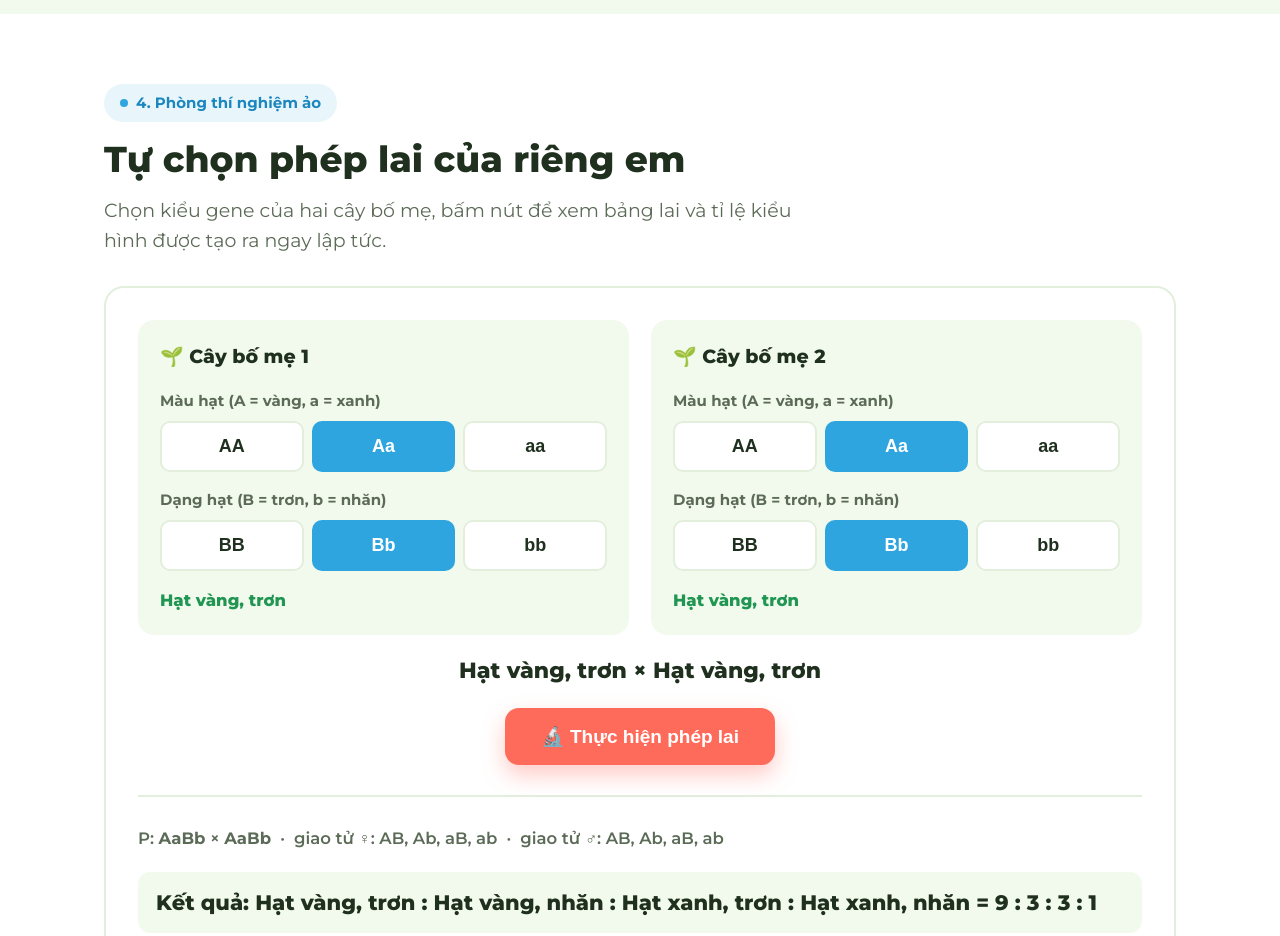
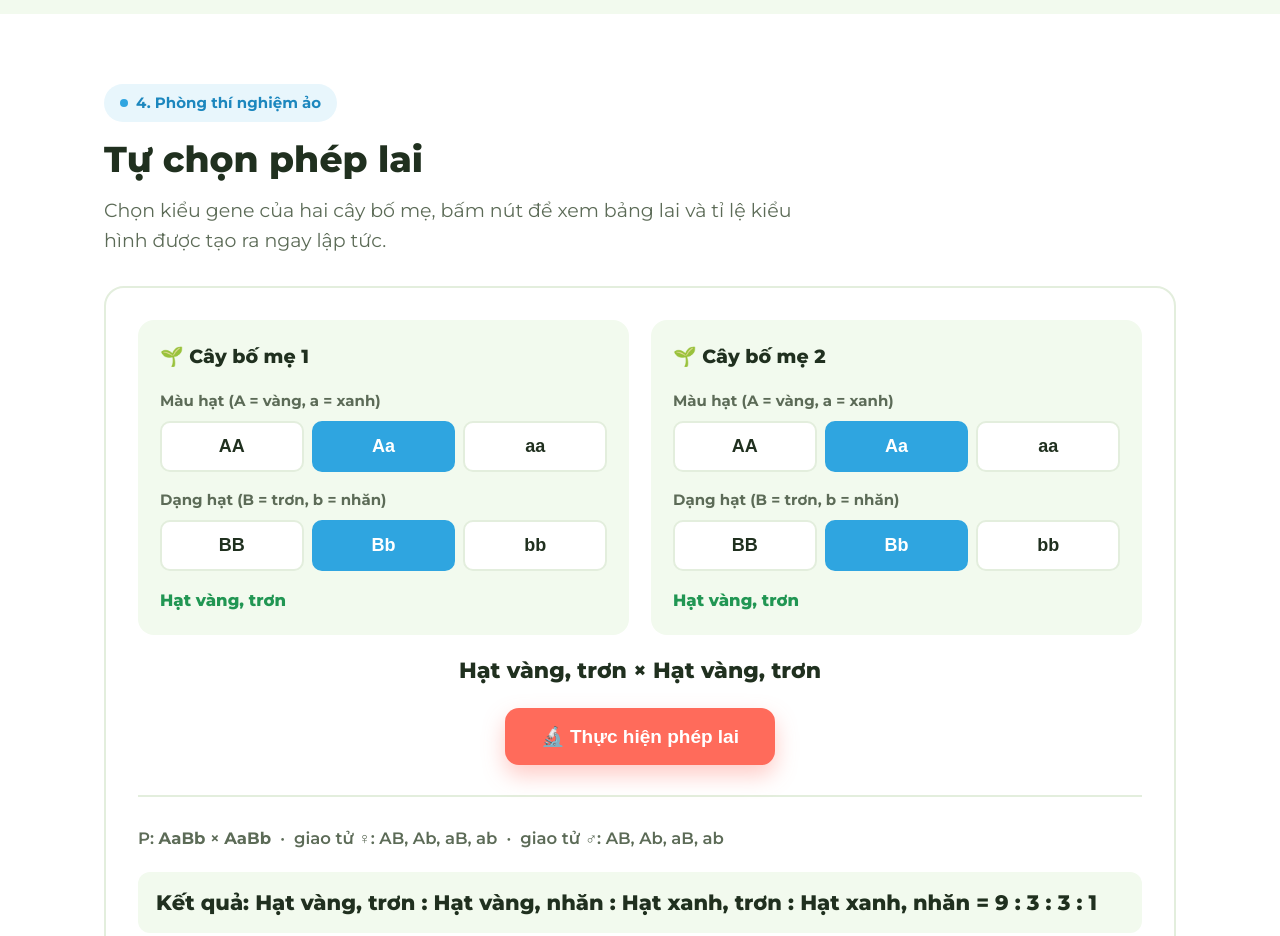
Before and after one commit to caovuhoanggiang/Bai37, a plain HTML site: page index.html in a window 1280 px wide. Shown: the part 4480-5416 px from the top of the page. Drawn offline with Linux system fonts and the light colour scheme.

Commit message:
Update index.html

```diff
--- a/index.html
+++ b/index.html
@@ -323,7 +323,7 @@
   <section id="lab">
     <div class="wrap">
       <div class="eyebrow"><span class="dot"></span>4. Phòng thí nghiệm ảo</div>
-      <h2 class="shead">Tự chọn phép lai của riêng em</h2>
+      <h2 class="shead">Tự chọn phép lai</h2>
       <p class="lede" style="margin-bottom:30px">Chọn kiểu gene của hai cây bố mẹ, bấm nút để xem bảng lai và tỉ lệ kiểu hình được tạo ra ngay lập tức.</p>
       <div class="box">
         <div class="lab-parents">
```
